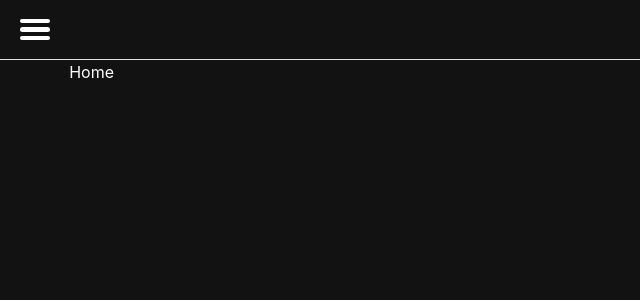
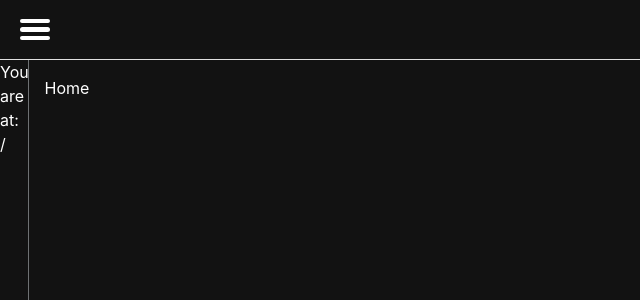
Before and after one commit to UnleqitQ/goetheforum-frontend, a React (Vite) app: page /#/ in a window 1280 px wide. Shown: the top 300 px of the page, without its empty margins (0-640 px from the left). Built offline with nearby package versions, Linux system fonts and the light colour scheme.

Commit message:
Add a navigation placeholder

```diff
--- a/src/pages/shell/PageShell.module.css
+++ b/src/pages/shell/PageShell.module.css
@@ -28,6 +28,8 @@
 .content {
 	grid-area: content;
 	overflow: auto;
+
+	padding: 1rem;
 }
 
 .sidebarRight {
--- a/src/pages/shell/PageShell.tsx
+++ b/src/pages/shell/PageShell.tsx
@@ -2,13 +2,14 @@ import React from 'react';
 import {Outlet} from "react-router-dom";
 import styles from './PageShell.module.css';
 import {PageShellHeader} from "./PageShellHeader.tsx";
+import {PageShellNavigation} from "./PageShellNavigation.tsx";
 
 export const PageShell: React.FC = () => {
 	const [leftSidebarExpanded, setLeftSidebarExpanded] = React.useState(false);
 
 	return (
 		<div className={styles.root} style={{
-			'--left-size': leftSidebarExpanded ? '2fr' : '0.4fr',
+			'--left-size': leftSidebarExpanded ? '1.4fr' : '0.16fr',
 			'--right-size': '0'
 		} as React.CSSProperties}>
 			<div className={styles.header}>
@@ -17,6 +18,7 @@ export const PageShell: React.FC = () => {
 					setSidebarLeft={setLeftSidebarExpanded} />
 			</div>
 			<div className={styles.sidebarLeft}>
+				<PageShellNavigation expanded={leftSidebarExpanded} />
 			</div>
 			<main className={styles.content}>
 				<Outlet />
--- /dev/null
+++ b/src/pages/shell/PageShellNavigation.module.css
@@ -0,0 +1,12 @@
+.root {
+	display: flex;
+	flex-direction: column;
+
+	height: 100%;
+	width: 100%;
+
+	overflow-x: hidden;
+	overflow-y: auto;
+
+	border-right: 1px solid var(--gray-500);
+}
--- /dev/null
+++ b/src/pages/shell/PageShellNavigation.tsx
@@ -0,0 +1,16 @@
+import React from "react";
+import styles from "./PageShellNavigation.module.css";
+import {useLocation} from "react-router-dom";
+
+interface PageShellNavigationProps {
+	expanded?: boolean;
+}
+
+export const PageShellNavigation: React.FC<PageShellNavigationProps> = (props) => {
+	const location = useLocation();
+	return (
+		<div className={`${styles.root} ${props.expanded ? styles.expanded : ""}`}>
+			You are at: {location.pathname}
+		</div>
+	);
+};
```
